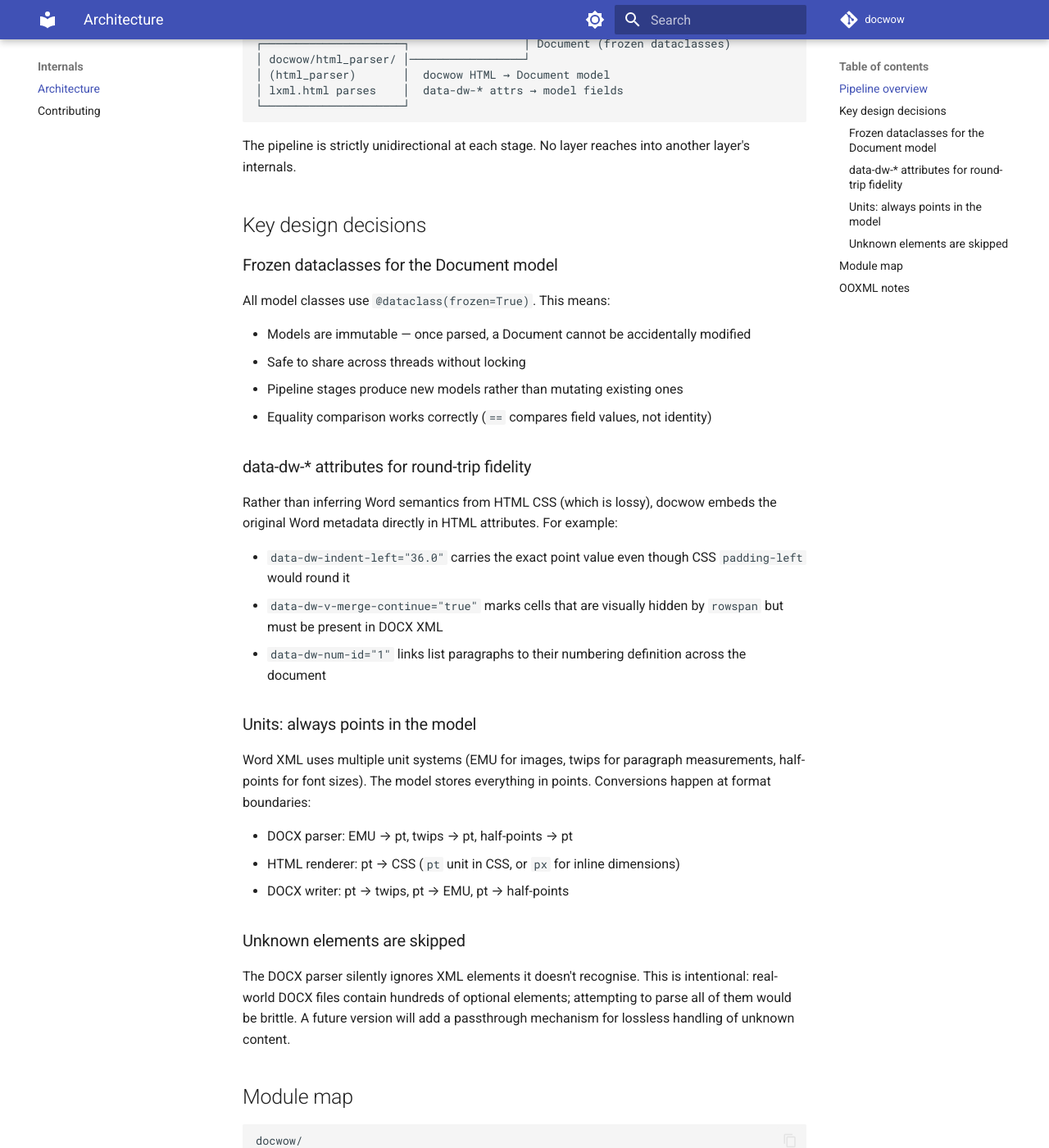
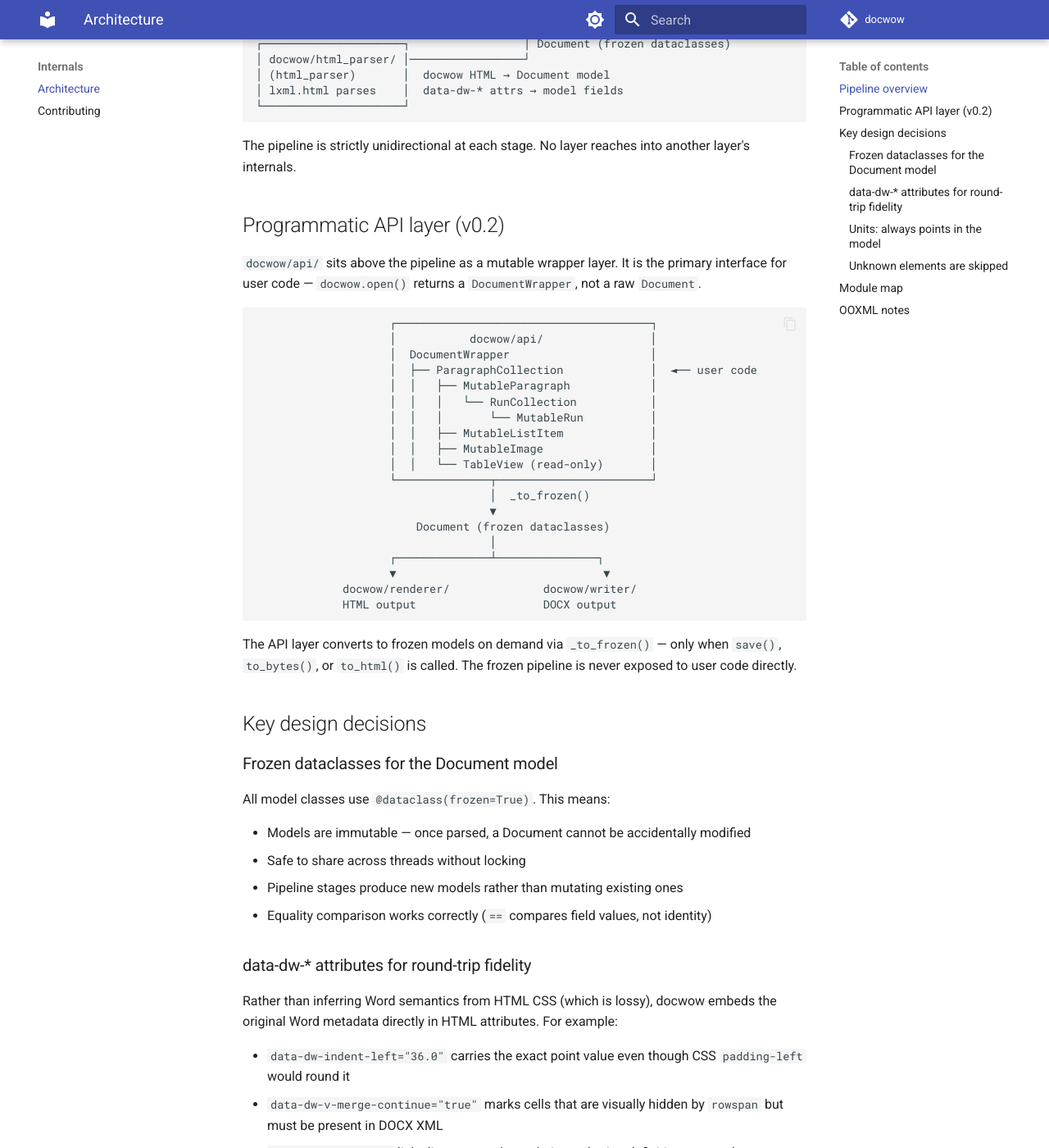
Before and after one commit to py-prit/docwow, an MkDocs documentation site: the page built from docs/internals/architecture.md, in a window 1280 px wide and 1400 px high, scrolled down 636 px. Shown: the whole window at 82% size. Built offline with MkDocs 1.6.1 and Material for MkDocs 9.7.7, drawn with Linux system fonts in a browser that asks for light colours; comment, search, counter and statistics services are not loaded; some of the changed text lies outside the part shown.

Commit message:
docs: update all docs for v0.2 programmatic API
- index.md: update quick start and supported features to v0.2
- mkdocs.yml: fix nav title and add Programmatic API Classes page
- api-reference/api-classes.md: new page with mkdocstrings for all docwow.api classes
- architecture.md: add API wrapper layer diagram and module map entry

Co-Authored-By: Claude Sonnet 4.6 <noreply@anthropic.com>

````diff
--- a/docs/internals/architecture.md
+++ b/docs/internals/architecture.md
@@ -30,6 +30,34 @@ DOCX file
 ```
 
 The pipeline is strictly unidirectional at each stage. No layer reaches into another layer's internals.
+
+## Programmatic API layer (v0.2)
+
+`docwow/api/` sits above the pipeline as a mutable wrapper layer. It is the primary interface for user code — `docwow.open()` returns a `DocumentWrapper`, not a raw `Document`.
+
+```
+                    ┌──────────────────────────────────────┐
+                    │           docwow/api/                │
+                    │  DocumentWrapper                     │
+                    │  ├── ParagraphCollection             │  ◄── user code
+                    │  │   ├── MutableParagraph            │
+                    │  │   │   └── RunCollection           │
+                    │  │   │       └── MutableRun          │
+                    │  │   ├── MutableListItem             │
+                    │  │   ├── MutableImage                │
+                    │  │   └── TableView (read-only)       │
+                    └──────────────┬───────────────────────┘
+                                   │  _to_frozen()
+                                   ▼
+                        Document (frozen dataclasses)
+                                   │
+                    ┌──────────────┴───────────────┐
+                    ▼                               ▼
+             docwow/renderer/              docwow/writer/
+             HTML output                   DOCX output
+```
+
+The API layer converts to frozen models on demand via `_to_frozen()` — only when `save()`, `to_bytes()`, or `to_html()` is called. The frozen pipeline is never exposed to user code directly.
 
 ## Key design decisions
 
@@ -67,6 +95,14 @@ The DOCX parser silently ignores XML elements it doesn't recognise. This is inte
 ```
 docwow/
 ├── __init__.py              Public API (open, to_html, to_docx, ...)
+├── api/                     Programmatic API — mutable wrapper layer
+│   ├── document.py          DocumentWrapper
+│   ├── paragraph.py         MutableParagraph, ParagraphCollection
+│   ├── run.py               MutableRun, MutableImageRun, RunCollection
+│   ├── list_item.py         MutableListItem
+│   ├── image.py             MutableImage
+│   ├── table.py             TableView, TableRowView, TableCellView
+│   └── _convert.py          DocumentWrapper → frozen Document (internal)
 ├── models/                  Internal Document model (frozen dataclasses)
 │   ├── document.py          Document — top-level container
 │   ├── paragraph.py         Paragraph, TextRun, ImageRun
--- a/mkdocs.yml
+++ b/mkdocs.yml
@@ -54,7 +54,7 @@ nav:
   - User Guide:
     - Converting to HTML: user-guide/to-html.md
     - Round-tripping to DOCX: user-guide/to-docx.md
-    - Working with the Document model: user-guide/open-api.md
+    - Programmatic API: user-guide/open-api.md
   - HTML Format:
     - Overview: html-format/overview.md
     - data-dw-* Attributes: html-format/data-attributes.md
@@ -66,6 +66,7 @@ nav:
       - Images: html-format/elements/images.md
   - API Reference:
     - Public API: api-reference/public-api.md
+    - Programmatic API Classes: api-reference/api-classes.md
     - Models: api-reference/models.md
     - Parser: api-reference/parser.md
     - Renderer: api-reference/renderer.md
````
Also changed, not shown: docs/api-reference/api-classes.md (added, +47 -0 lines), docs/index.md (+6 -3 lines).
